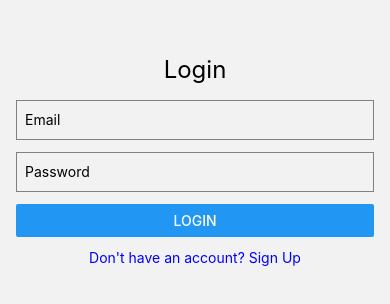
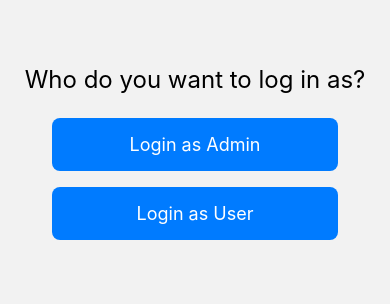
Before and after one commit to Raman-79/HostelAlloc, a React Native app in the folder app/: screen / in a window 390 px wide. Shown: the part 262-566 px from the top of the page. Built offline with nearby package versions, Linux system fonts and the light colour scheme.

Commit message:
Admin and first time user screens updated

```diff
--- a/app/App.tsx
+++ b/app/App.tsx
@@ -7,19 +7,25 @@ import DetailsScreen from './src/screens/DetailsScreen';
 import AllocateScreen from './src/screens/AllocateScreen';
 import LoginScreen from './src/screens/LoginScreen';
 import SignupScreen from './src/screens/SignupScreen';
+import RoleForLoginScreen from './src/screens/RoleForLoginScreen';
+import AdminScreen from './src/screens/AdminScreen';
 import { RootStackParamList } from './src/types';
+import OTPChangeScreen from './src/screens/OTPChangeScreen';
 
 const Stack = createStackNavigator<RootStackParamList>();
 
 const App: React.FC = () => {
   return (
     <NavigationContainer>
-      <Stack.Navigator initialRouteName="Login">
+      <Stack.Navigator initialRouteName="RoleForLogin">
         <Stack.Screen name="Home" component={HomeScreen} options={{headerShown: false}}/>
         <Stack.Screen name="Details" component={DetailsScreen} options={{headerShown: false}}/>
         <Stack.Screen name="Allocate" component={AllocateScreen} options={{headerShown: false}} />
         <Stack.Screen name="Login" component={LoginScreen} options={{headerShown: false}} />
         <Stack.Screen name="Signup" component={SignupScreen} options={{headerShown: false}} />
+        <Stack.Screen name="RoleForLogin" component={RoleForLoginScreen} options={{headerShown: false}} />
+        <Stack.Screen name="Admin" component={AdminScreen} options={{headerShown: false}} />
+        <Stack.Screen name="OTPChange" component={OTPChangeScreen} />
       </Stack.Navigator>
     </NavigationContainer>
   );
--- a/app/src/api/PUT.ts
+++ b/app/src/api/PUT.ts
@@ -1 +1,2 @@
 export const ALLOCATE_HOSTEL = 'http://10.0.2.2:3000/api/v1/hostel/allocate'
+export const PASS_CHANGE = 'http://10.0.2.2:3000/api/v1/user/changepass'
--- a/app/src/components/templates/MainTemplate.tsx
+++ b/app/src/components/templates/MainTemplate.tsx
@@ -8,11 +8,12 @@ import { Colors } from '../../constants/colors';
 interface MainTemplateProps {
   children: React.ReactNode;
   username: string;
+  role: string | '';
 }
 
-const MainTemplate: React.FC<MainTemplateProps> = ({ children, username }) => (
+const MainTemplate: React.FC<MainTemplateProps> = ({ children, username, role }) => (
   <View style={styles.container}>
-    <Header title={`Welcome, ${username}`} textStyle={{color: 'black'}}/>
+    <Header title={`Welcome, ${username} (${role})`} textStyle={{color: 'black'}}/>
     <View style={styles.content}>
       {children}
     </View>
--- /dev/null
+++ b/app/src/screens/AdminScreen.tsx
@@ -0,0 +1,54 @@
+import React from 'react';
+import { View, Text, TouchableOpacity, StyleSheet } from 'react-native';
+import { StackScreenProps } from '@react-navigation/stack';
+import { RootStackParamList } from '../types';
+
+type Props = StackScreenProps<RootStackParamList, 'Admin'>;
+
+const AdminScreen: React.FC<Props> = ({ navigation }) => {
+  return (
+    <View style={styles.container}>
+      <Text style={styles.title}>Admin Options</Text>
+      <TouchableOpacity
+        style={styles.button}
+        onPress={() => navigation.navigate('Signup')}
+      >
+        <Text style={styles.buttonText}>Create a New User</Text>
+      </TouchableOpacity>
+      <TouchableOpacity
+        style={styles.button}
+        onPress={() => console.log('No delete option available yet!')}
+      >
+        <Text style={styles.buttonText}>Delete a User</Text>
+      </TouchableOpacity>
+    </View>
+  );
+};
+
+const styles = StyleSheet.create({
+  container: {
+    flex: 1,
+    justifyContent: 'center',
+    alignItems: 'center',
+    padding: 16,
+  },
+  title: {
+    fontSize: 24,
+    marginBottom: 24,
+    textAlign: 'center',
+  },
+  button: {
+    width: '80%',
+    padding: 16,
+    backgroundColor: '#007bff',
+    borderRadius: 8,
+    alignItems: 'center',
+    marginBottom: 16,
+  },
+  buttonText: {
+    color: 'white',
+    fontSize: 18,
+  },
+});
+
+export default AdminScreen;
--- a/app/src/screens/HomeScreen.tsx
+++ b/app/src/screens/HomeScreen.tsx
@@ -6,8 +6,13 @@ import Text from '../components/atoms/Text';
 import axios from 'axios';
 import { Student } from '../types';
 import { SEARCH_API } from '../api/GET';
+import { StackScreenProps } from '@react-navigation/stack';
+import { RootStackParamList } from '../types';
 
-const HomeScreen: React.FC = () => {
+type Props = StackScreenProps<RootStackParamList, 'Home'>;
+
+const HomeScreen: React.FC<Props> = ({ route }) => {
+  const { role, username } = route.params;
   const [userData, setUserData] = useState<Student[]>([]);
   const [error, setError] = useState<string | null>(null);
 
@@ -51,7 +56,7 @@ const HomeScreen: React.FC = () => {
   }, []);
 
   return (
-    <MainTemplate username="Sam">
+    <MainTemplate username={username} role={role}>
       <View style={styles.container}>
         <Text style={styles.title}>Search for a Student Name</Text>
         <SearchBar suggestions={userData} onSearch={handleSearch} />
--- a/app/src/screens/LoginScreen.tsx
+++ b/app/src/screens/LoginScreen.tsx
@@ -1,25 +1,33 @@
 import React, { useState } from 'react';
-import { View, Text, TextInput, Button, StyleSheet, TouchableOpacity, Alert } from 'react-native';
+import { View, Text, TextInput, Button, StyleSheet, Alert } from 'react-native';
 import { StackScreenProps } from '@react-navigation/stack';
 import axios from 'axios';
 import { RootStackParamList } from '../types';
 import { LOGIN } from '../api/GET';
-import { StackActions } from '@react-navigation/native';
 
 type Props = StackScreenProps<RootStackParamList, 'Login'>;
 
-const LoginScreen: React.FC<Props> = ({ navigation }) => {
+const LoginScreen: React.FC<Props> = ({ route, navigation }) => {
+  const { role } = route.params;
   const [email, setEmail] = useState('');
   const [password, setPassword] = useState('');
 
   const handleLogin = async () => {
     try {
       const response = await axios.get(LOGIN, {
-        params: {email, password}
+        params: { email, password }
       });
       if (response.status === 200) {
-        console.log('User logged in successfully', response.data.name);
-        navigation.navigate('Home');
+        const user = response.data.user;
+        const username = user.name;
+        const lastLogin = user.lastLogin;
+        if (role == 'user' && (lastLogin == null || lastLogin === 'Admin')) {
+          navigation.navigate('OTPChange', { email, username });
+        } else if (role === 'admin' && username === 'Admin') {
+          navigation.navigate('Admin');
+        } else {
+          navigation.navigate('Home', { role, username });
+        }
       } else {
         Alert.alert('Login Failed', response.data.message);
       }
@@ -31,7 +39,8 @@ const LoginScreen: React.FC<Props> = ({ navigation }) => {
 
   return (
     <View style={styles.container}>
-      <Text style={styles.title}>Login</Text>
+      <Text style={styles.title}>Login as {role.charAt(0).toUpperCase() + role.slice(1)}</Text>
+      <View>
         <TextInput
           style={styles.input}
           placeholder="Email"
@@ -45,10 +54,8 @@ const LoginScreen: React.FC<Props> = ({ navigation }) => {
           onChangeText={setPassword}
           secureTextEntry
         />
+      </View>
       <Button title="Login" onPress={handleLogin} />
-      <TouchableOpacity onPress={() => navigation.navigate('Signup')}>
-        <Text style={styles.link}>Don't have an account? Sign Up</Text>
-      </TouchableOpacity>
     </View>
   );
 };
@@ -56,7 +63,7 @@ const LoginScreen: React.FC<Props> = ({ navigation }) => {
 const styles = StyleSheet.create({
   container: {
     flex: 1,
-    justifyContent: 'center',
+    justifyContent: 'space-evenly',
     padding: 16,
   },
   title: {
@@ -65,10 +72,10 @@ const styles = StyleSheet.create({
     textAlign: 'center',
   },
   input: {
-    height: 40,
+    height: 50,
     borderColor: 'gray',
     borderWidth: 1,
-    marginBottom: 12,
+    marginBottom: 30,
     padding: 8,
   },
   link: {
--- /dev/null
+++ b/app/src/screens/OTPChangeScreen.tsx
@@ -0,0 +1,68 @@
+// PasswordChangeScreen.tsx
+import React, { useState } from 'react';
+import { View, Text, TextInput, Button, StyleSheet, Alert } from 'react-native';
+import axios from 'axios';
+import { PASS_CHANGE } from '../api/PUT';
+import { RootStackParamList } from '../types';
+import { StackScreenProps } from '@react-navigation/stack';
+
+type Props = StackScreenProps<RootStackParamList, 'OTPChange'>;
+
+const OTPChangeScreen: React.FC<Props> = ({ route, navigation }) => {
+  const { email, username } = route.params;
+  const [newPassword, setNewPassword] = useState('');
+
+  const handleChangePassword = async () => {
+    try {
+      const response = await axios.put(`${PASS_CHANGE}`, {
+        email,
+        password: newPassword
+      });
+      if (response.status === 200) {
+        Alert.alert('Password changed successfully');
+        navigation.navigate('Home', {role: 'user', username}); // Navigate to the home screen after password change
+      } else {
+        Alert.alert('Password Change Failed', response.data.message);
+      }
+    } catch (error) {
+      console.error('Password change error', error);
+      Alert.alert('Error', 'An error occurred while changing the password');
+    }
+  };
+
+  return (
+    <View style={styles.container}>
+      <Text style={styles.title}>Change Password</Text>
+      <TextInput
+        style={styles.input}
+        placeholder="New Password"
+        value={newPassword}
+        onChangeText={setNewPassword}
+        secureTextEntry
+      />
+      <Button title="Change Password" onPress={handleChangePassword} />
+    </View>
+  );
+};
+
+const styles = StyleSheet.create({
+  container: {
+    flex: 1,
+    justifyContent: 'center',
+    padding: 16,
+  },
+  title: {
+    fontSize: 24,
+    marginBottom: 16,
+    textAlign: 'center',
+  },
+  input: {
+    height: 50,
+    borderColor: 'gray',
+    borderWidth: 1,
+    marginBottom: 30,
+    padding: 8,
+  },
+});
+
+export default OTPChangeScreen;
--- /dev/null
+++ b/app/src/screens/RoleForLoginScreen.tsx
@@ -0,0 +1,54 @@
+import React from 'react';
+import { View, Text, TouchableOpacity, StyleSheet } from 'react-native';
+import { StackScreenProps } from '@react-navigation/stack';
+import { RootStackParamList } from '../types';
+
+type Props = StackScreenProps<RootStackParamList, 'RoleForLogin'>;
+
+const RoleForLoginScreen: React.FC<Props> = ({ navigation }) => {
+  return (
+    <View style={styles.container}>
+      <Text style={styles.title}>Who do you want to log in as?</Text>
+      <TouchableOpacity
+        style={styles.button}
+        onPress={() => navigation.navigate('Login', { role: 'admin' })}
+      >
+        <Text style={styles.buttonText}>Login as Admin</Text>
+      </TouchableOpacity>
+      <TouchableOpacity
+        style={styles.button}
+        onPress={() => navigation.navigate('Login', { role: 'user' })}
+      >
+        <Text style={styles.buttonText}>Login as User</Text>
+      </TouchableOpacity>
+    </View>
+  );
+};
+
+const styles = StyleSheet.create({
+  container: {
+    flex: 1,
+    justifyContent: 'center',
+    alignItems: 'center',
+    padding: 16,
+  },
+  title: {
+    fontSize: 24,
+    marginBottom: 24,
+    textAlign: 'center',
+  },
+  button: {
+    width: '80%',
+    padding: 16,
+    backgroundColor: '#007bff',
+    borderRadius: 8,
+    alignItems: 'center',
+    marginBottom: 16,
+  },
+  buttonText: {
+    color: 'white',
+    fontSize: 18,
+  },
+});
+
+export default RoleForLoginScreen;
--- a/app/src/screens/SignupScreen.tsx
+++ b/app/src/screens/SignupScreen.tsx
@@ -1,10 +1,9 @@
 import React, { useState } from 'react';
-import { View, Text, TextInput, Button, StyleSheet, TouchableOpacity, Alert } from 'react-native';
+import { View, Text, TextInput, Button, StyleSheet, Alert } from 'react-native';
 import { StackScreenProps } from '@react-navigation/stack';
 import axios from 'axios';
 import { RootStackParamList } from '../types';
 import { SIGNUP } from '../api/POST';
-import { StackActions } from '@react-navigation/native';
 
 type Props = StackScreenProps<RootStackParamList, 'Signup'>;
 
@@ -20,11 +19,16 @@ const SignupScreen: React.FC<Props> = ({ navigation }) => {
         email,
         password,
         phoneNumber: phone,
-        name: username
+        name: username,
       });
       if (response.status === 201) {
-        console.log('User created successfully', response.data.name);
-        navigation.navigate('Home');
+        const username = response.data.user.name;
+        Alert.alert('Signup Successful', 'New user created!', [
+          { text: 'OK', onPress: () => {} },
+        ]);
+        setTimeout(() => {
+          navigation.navigate('Admin');
+        }, 2000);
       } else {
         Alert.alert('Signup Failed', response.data.message);
       }
@@ -63,9 +67,6 @@ const SignupScreen: React.FC<Props> = ({ navigation }) => {
         secureTextEntry
       />
       <Button title="Sign Up" onPress={handleSignup} />
-      <TouchableOpacity onPress={() => navigation.navigate('Login')}>
-        <Text style={styles.link}>Already have an account? Login</Text>
-      </TouchableOpacity>
     </View>
   );
 };
```
Also changed, not shown: app/src/types/index.ts (+5 -2 lines). Lines whose indentation alone changed are shown as unchanged.
